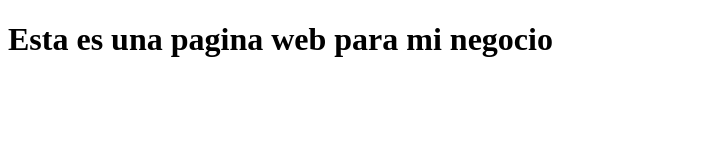
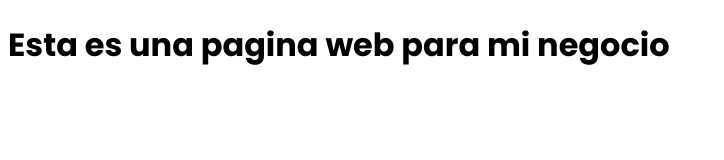
Before and after one commit to Jhonatanisai8/demo-web-cursos, a plain HTML site: page index.html in a window 1280 px wide. Shown: the whole page, without its empty margins (0-724 px from the left). Drawn offline with Linux system fonts and the light colour scheme.

Commit message:
agregando la fuente de póppins

```diff
--- /dev/null
+++ b/css/style.css
@@ -0,0 +1,5 @@
+body {
+    font-family: "Poppins", sans-serif;
+    font-weight: 100;
+    font-style: normal;
+}
--- a/index.html
+++ b/index.html
@@ -4,7 +4,12 @@
 <head>
     <meta charset="UTF-8">
     <meta name="viewport" content="width=device-width, initial-scale=1.0">
+    <link rel="shortcut icon" href="assets/love.png" type="image/x-icon">
     <title>Mi pagina web</title>
+    <style>
+        @import url('https://fonts.googleapis.com/css2?family=Poppins:ital,wght@0,100;0,200;0,300;0,400;0,500;0,600;0,700;0,800;0,900;1,100;1,200;1,300;1,400;1,500;1,600;1,700;1,800;1,900&display=swap');
+    </style>
+    <link rel="stylesheet" href="css/style.css">
 </head>
 
 <body>
```
Also changed, not shown: assets/love.png (added).
